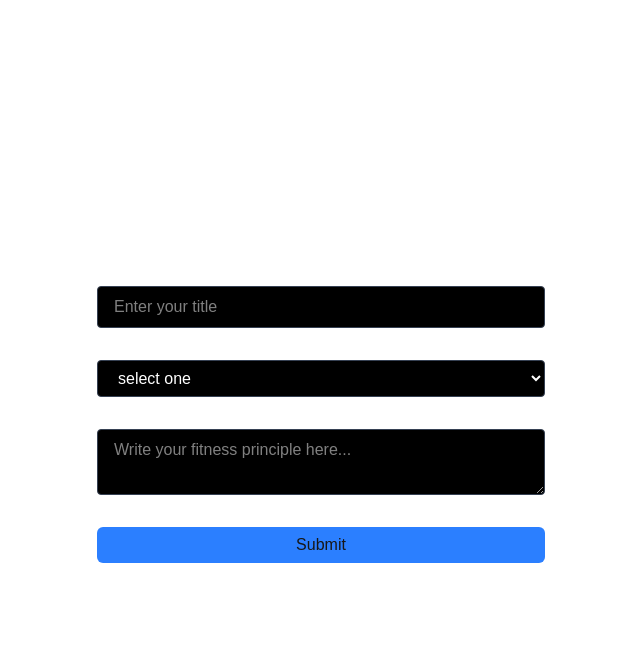
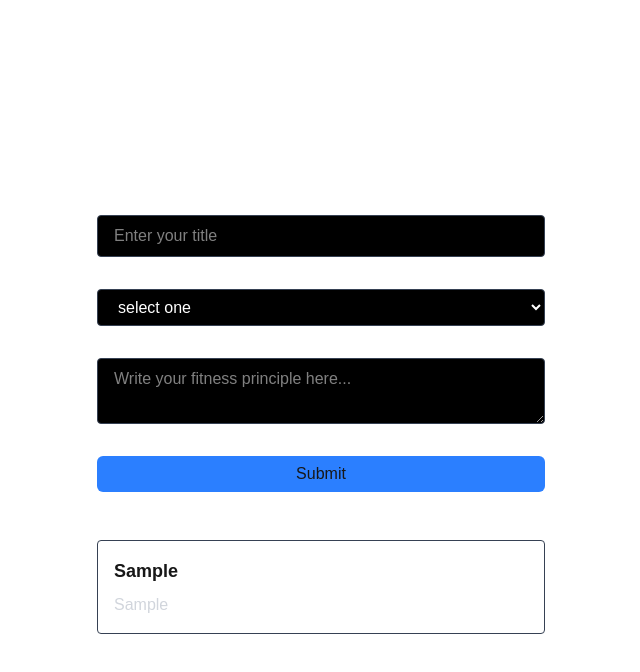
Before and after one commit to SumerThakur1771/IronMind, a Next.js app: page /admin in a window 1280 px wide. Both pictures are taken after typing "Sample", "Sample" into the empty fields and a click on the button "Submit". Shown: the top 672 px of the page, without its empty margins (319-959 px from the left). Built offline with nearby package versions, Linux system fonts and the light colour scheme.

Commit message:
Style knowledge entries as cards and remove console logs

```diff
--- a/app/admin/page.tsx
+++ b/app/admin/page.tsx
@@ -1,16 +1,31 @@
 "use client";
 
 import { useState } from "react";
+
+interface KnowledgeEntry {
+  id: number;
+  title: string;
+  category: string;
+  content: string;
+}
 
 export default function AdminPage() {
   const [title, setTitle] = useState("");
   const [category, setCategory] = useState("");
   const [content, setContent] = useState("");
+  const [entries, setEntries] = useState<KnowledgeEntry[]>([]);
 
   function handleSubmit() {
     console.log(title);
     console.log(category);
     console.log(content);
+    const newEntry = {
+      id: entries.length + 1,
+      title: title,
+      category: category,
+      content: content,
+    };
+    setEntries([...entries, newEntry]);
     setTitle("");
     setCategory("");
     setContent("");
@@ -47,6 +62,18 @@ export default function AdminPage() {
         <button onClick={handleSubmit} className="bg-blue-500 p-1.5 rounded-md">
           Submit
         </button>
+        <div>
+          {entries.map((entry) => (
+            <div
+              key={entry.id}
+              className="mt-4 rounded border border-gray-700 p-4 text-left"
+            >
+              <h2 className="text-lg font-bold">{entry.title}</h2>
+              <p className="text-sm text-blue-400">{entry.category}</p>
+              <p className="mt-2 text-gray-300">{entry.content}</p>
+            </div>
+          ))}
+        </div>
       </div>
     </div>
   );
```
